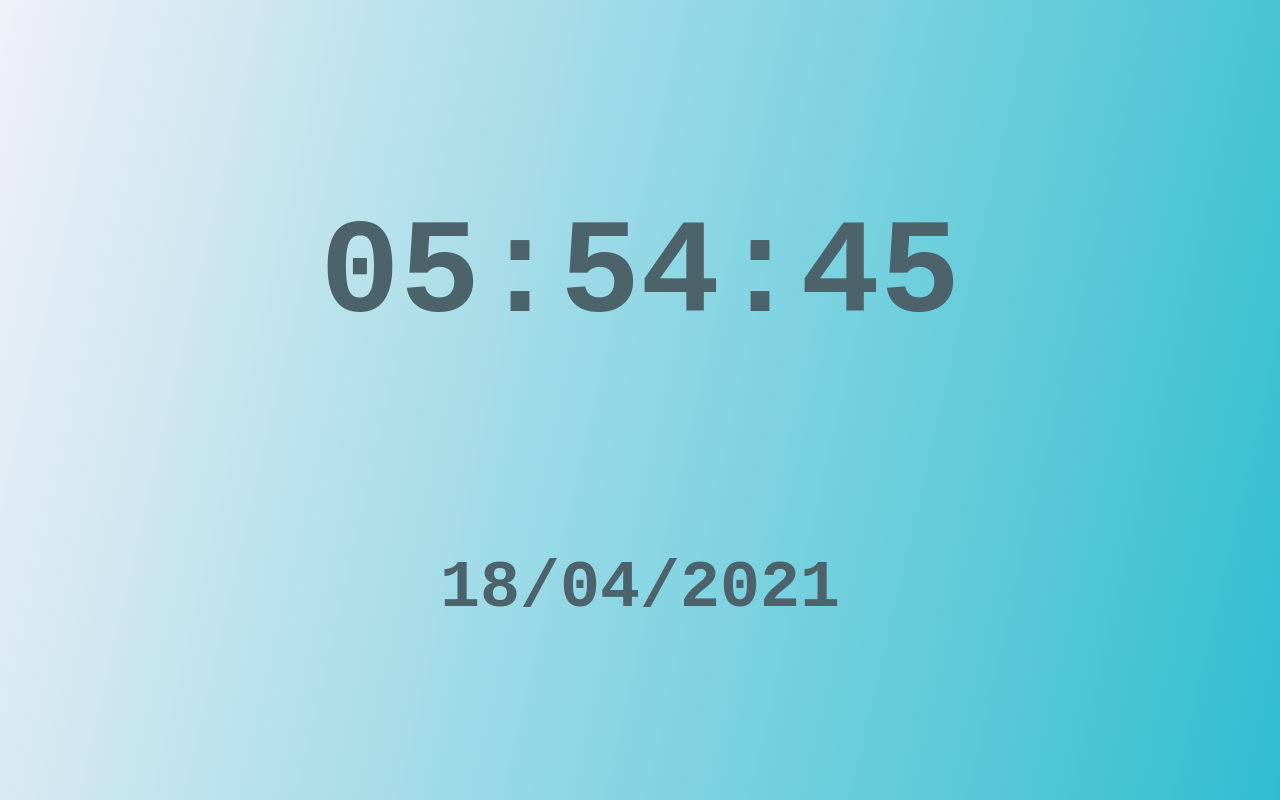
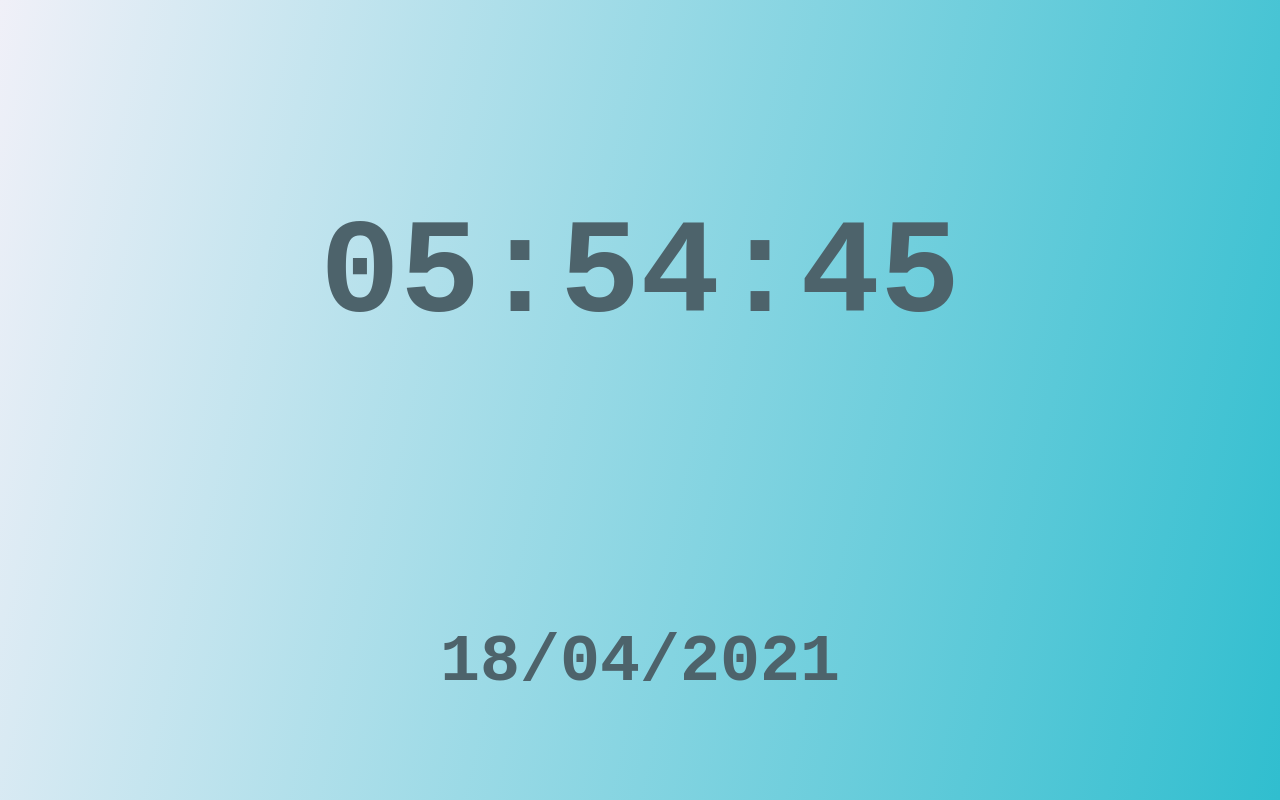
Before and after one commit to andre23arruda/clock, a plain HTML site: page index.html in a window 1280 px wide. Drawn offline with Linux system fonts and the light colour scheme.

Commit message:
Add files via upload

```diff
--- a/index.css
+++ b/index.css
@@ -22,6 +22,12 @@ body {
 #date-text {
     text-align: center;
     font-size: 50pt;
+    position: fixed;
+    margin: 20px auto 100px;
+    left: 0;
+    right: 0;
+    bottom: 0;
+    padding: 20px 20px 0px;
 }
 
 @media only screen and (max-width: 600px) {
```
